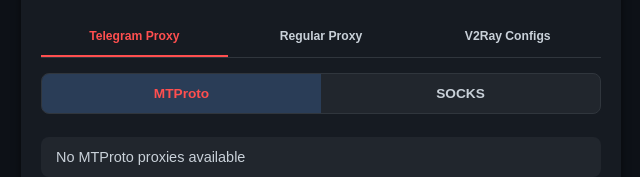
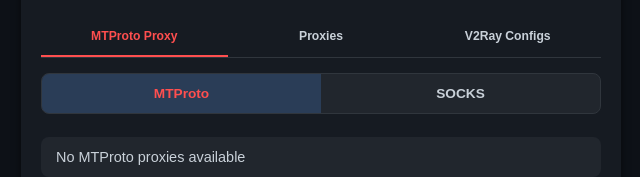
Before and after one commit to Firmfox/Proxify-PWA, a plain HTML site: page index.html in a window 1280 px wide. Shown: the part 369-546 px from the top of the page, 319-959 px from the left. Drawn offline with Linux system fonts and the light colour scheme; no server answers.

Commit message:
Update index.html

```diff
--- a/index.html
+++ b/index.html
@@ -76,8 +76,8 @@
 
         <div class="tab-container">
             <div class="tab-buttons">
-                <button class="tab-btn active" data-tab="telegram">Telegram Proxy</button>
-                <button class="tab-btn" data-tab="proxy">Regular Proxy</button>
+                <button class="tab-btn active" data-tab="telegram">MTProto Proxy</button>
+                <button class="tab-btn" data-tab="proxy">Proxies</button>
                 <button class="tab-btn" data-tab="v2ray">V2Ray Configs</button>
             </div>
 
```
